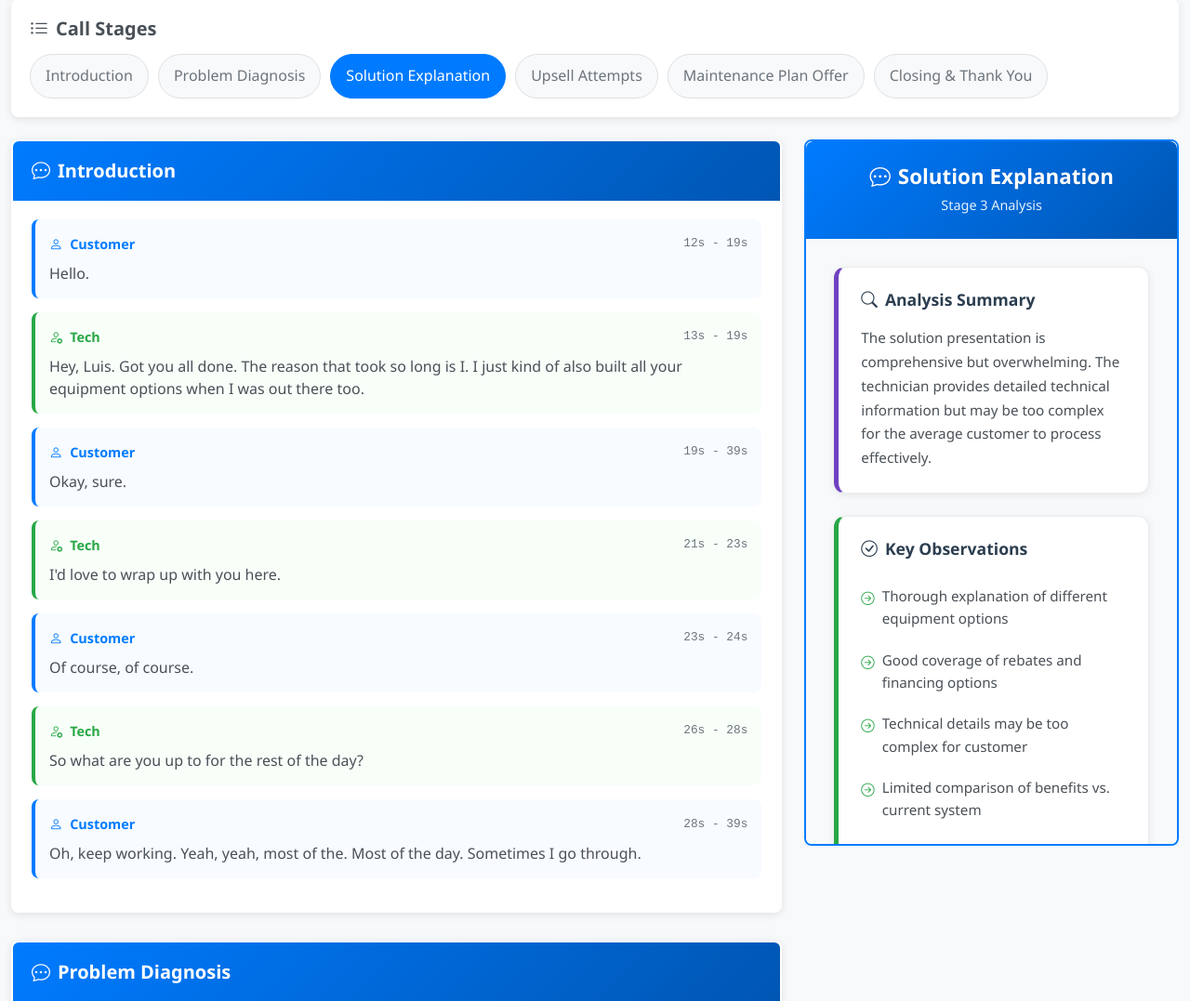
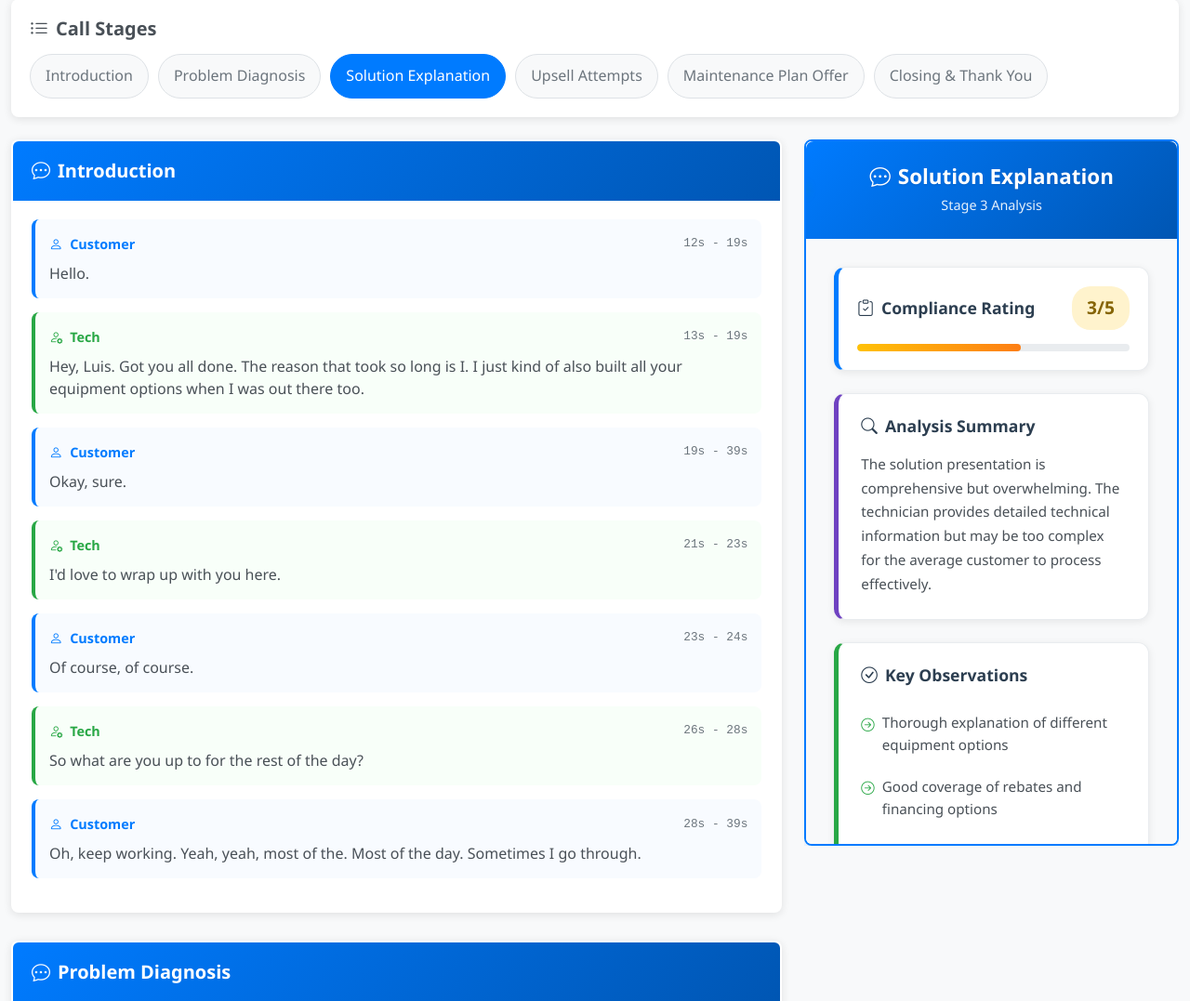
Before and after one commit to SebastianWikt/hvac-consult-analysis, a Django app: page / in a window 1280 px wide. Shown: the part 331-1408 px from the top of the page at 93% size. Run offline with Django 5.2, Linux system fonts and the light colour scheme.

Commit message:
added compliance rating to each section

```diff
--- a/service_call_analyzer/static/css/main.css
+++ b/service_call_analyzer/static/css/main.css
@@ -245,6 +245,86 @@ body {
     background: #f8f9fa;
 }
 
+/* Compliance Rating Card */
+.compliance-rating-card {
+    background: #ffffff;
+    border: 1px solid #e9ecef;
+    border-left: 5px solid #007bff;
+    border-radius: 12px;
+    padding: 20px;
+    margin-bottom: 24px;
+    box-shadow: 0 2px 8px rgba(0,0,0,0.08);
+    transition: all 0.3s ease;
+}
+
+.compliance-rating-card:hover {
+    box-shadow: 0 6px 20px rgba(0,0,0,0.12);
+    transform: translateY(-2px);
+}
+
+.rating-header {
+    display: flex;
+    justify-content: space-between;
+    align-items: center;
+    margin-bottom: 15px;
+}
+
+.rating-header h5 {
+    margin: 0;
+    color: #2c3e50;
+    font-weight: 600;
+    font-size: 1.1rem;
+    display: flex;
+    align-items: center;
+}
+
+.rating-score {
+    font-size: 1.2rem;
+    font-weight: bold;
+    padding: 8px 16px;
+    border-radius: 20px;
+}
+
+.rating-good {
+    background-color: #d4edda;
+    color: #155724;
+}
+
+.rating-medium {
+    background-color: #fff3cd;
+    color: #856404;
+}
+
+.rating-poor {
+    background-color: #f8d7da;
+    color: #721c24;
+}
+
+.rating-bar {
+    height: 8px;
+    background-color: #e9ecef;
+    border-radius: 4px;
+    overflow: hidden;
+}
+
+.rating-fill {
+    height: 100%;
+    transition: width 0.8s ease;
+    border-radius: 4px;
+}
+
+.rating-fill.good {
+    background: linear-gradient(90deg, #28a745, #20c997);
+}
+
+.rating-fill.medium {
+    background: linear-gradient(90deg, #ffc107, #fd7e14);
+}
+
+.rating-fill.poor {
+    background: linear-gradient(90deg, #dc3545, #e83e8c);
+}
+
 /* Analysis Card Styles */
 .analysis-card, .key-points-card, .improvement-opportunities-card {
     background: #ffffff;
--- a/service_call_analyzer/templates/call_analysis/main.html
+++ b/service_call_analyzer/templates/call_analysis/main.html
@@ -107,6 +107,24 @@
                                 <div class="connection-line"></div>
                             </div>
                             <div class="analysis-content">
+                                <!-- Compliance Rating -->
+                                {% if stage in compliance_data %}
+                                    {% with compliance=compliance_data|lookup:stage %}
+                                        <div class="compliance-rating-card">
+                                            <div class="rating-header">
+                                                <h5><i class="bi bi-clipboard-check me-2"></i>Compliance Rating</h5>
+                                                <div class="rating-score {% if compliance.score >= 4 %}rating-good{% elif compliance.score >= 2 %}rating-medium{% else %}rating-poor{% endif %}">
+                                                    {{ compliance.score }}/{{ compliance.max_score }}
+                                                </div>
+                                            </div>
+                                            <div class="rating-bar">
+                                                <div class="rating-fill {% if compliance.score >= 4 %}good{% elif compliance.score >= 2 %}medium{% else %}poor{% endif %}"
+                                                     style="width: {% widthratio compliance.score compliance.max_score 100 %}%"></div>
+                                            </div>
+                                        </div>
+                                    {% endwith %}
+                                {% endif %}
+
                                 <!-- Analysis Sections -->
                                 {% if stage in custom_analysis %}
                                     {% with analysis=custom_analysis|lookup:stage %}
```
